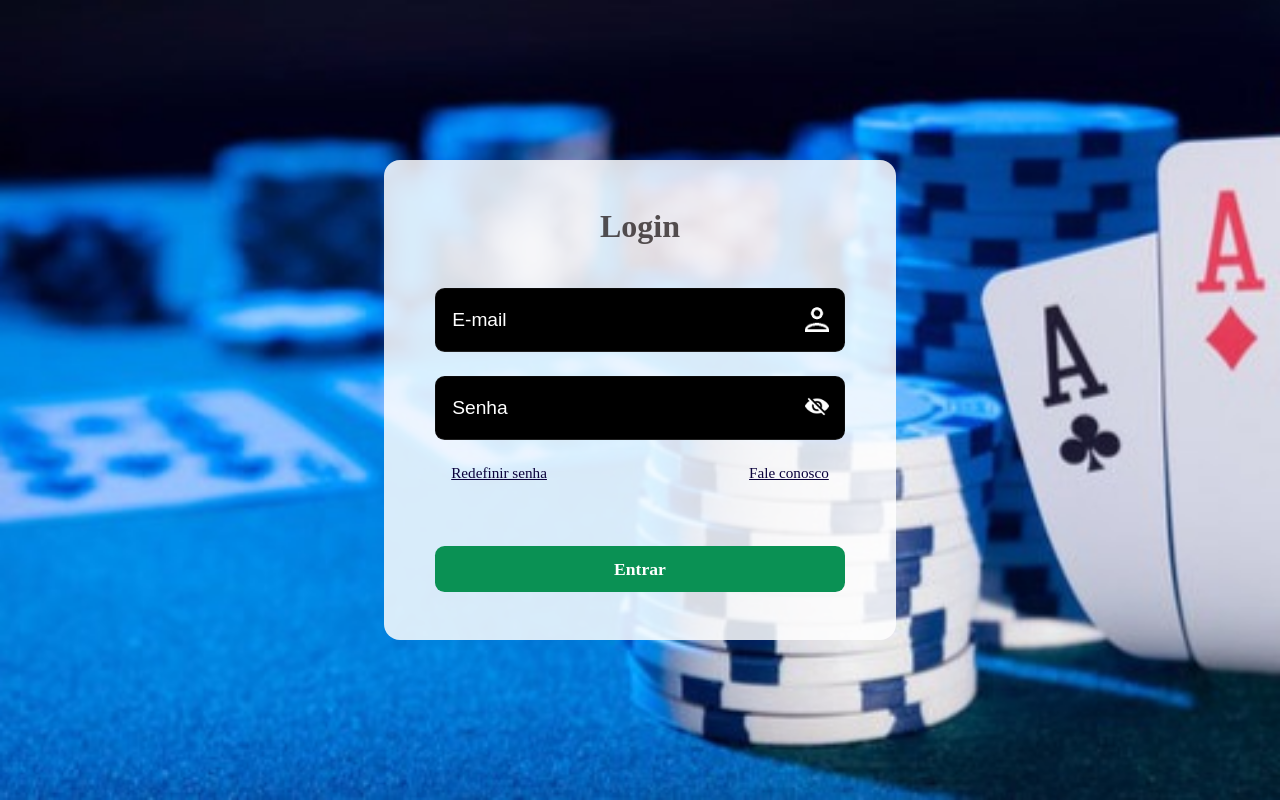
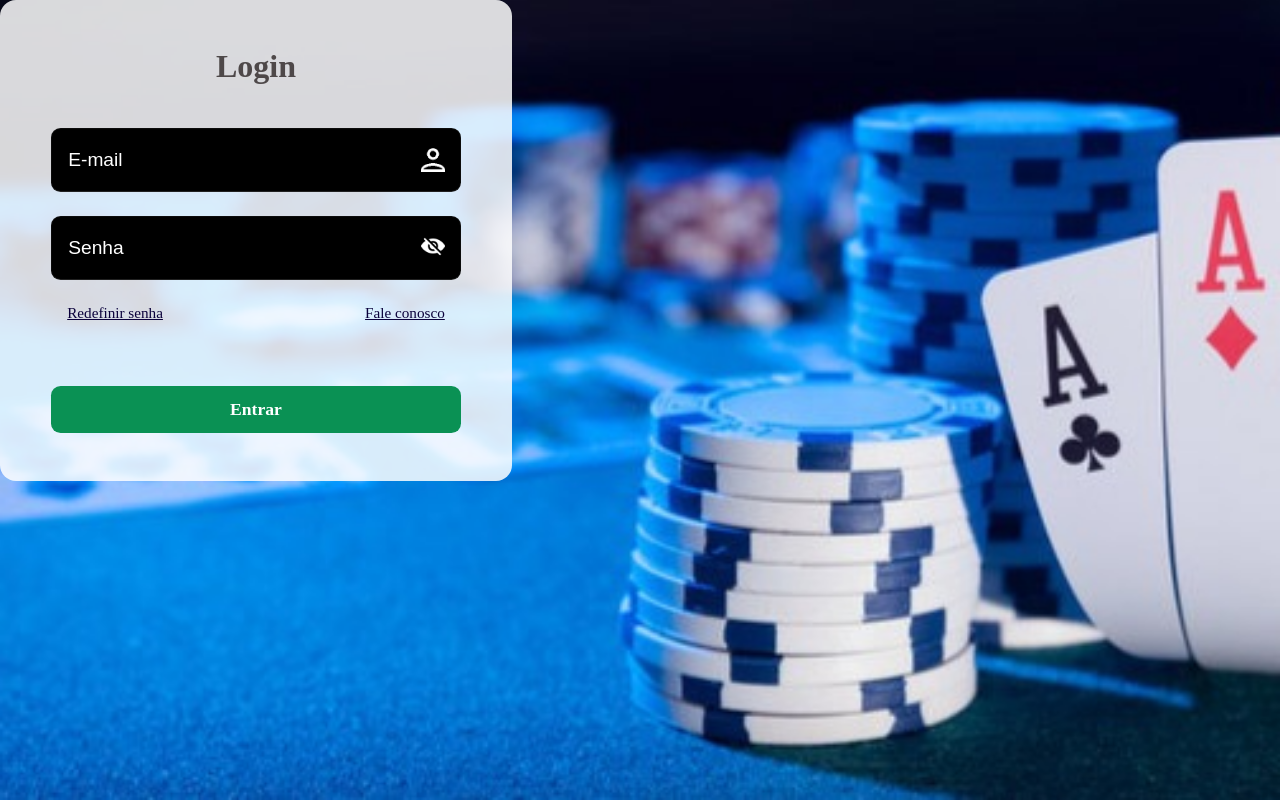
Before and after one commit to pokersnackbrasil/poker-snacke, a React (Vite) app: page / in a window 1280 px wide. Built offline with nearby package versions, Linux system fonts and the light colour scheme; no server answers; a web font is replaced by a local one.

Commit message:
Deploy e configuração

```diff
--- a/src/screens/Login/style.module.css
+++ b/src/screens/Login/style.module.css
@@ -1,5 +1,5 @@
 .container {
- display: flex;
+ display:absolute;
  flex-direction: column;
  justify-content: center;
  align-items: center;
```
